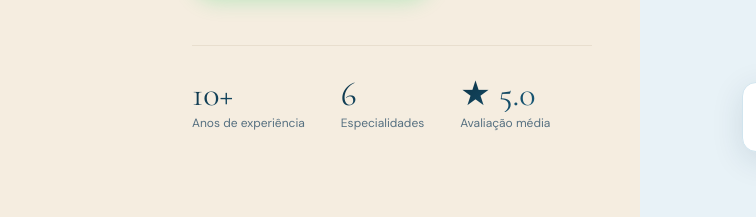
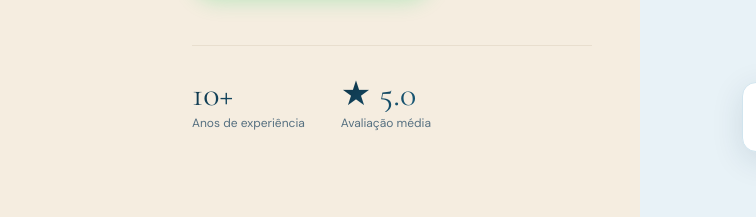
Before and after one commit to EduardoFreitas23/landing-page-responsiva, a plain HTML site: page index.html in a window 1280 px wide. Shown: the part 594-811 px from the top of the page, 0-756 px from the left. Drawn offline with nearby package versions, Linux system fonts and the light colour scheme.

Commit message:
fix: remove stat especialidades e força modo claro em todos os dispositivos

```diff
--- a/index.html
+++ b/index.html
@@ -2,11 +2,13 @@
 <html lang="pt-BR">
 <head>
   <meta charset="UTF-8" />
+  <meta name="color-scheme" content="light">
   <meta name="viewport" content="width=device-width, initial-scale=1.0" />
   <title>Dra. Cristiana Cardoso — Odontologia</title>
   <link href="https://fonts.googleapis.com/css2?family=Cormorant+Garamond:ital,wght@0,300;0,400;0,500;1,300;1,400&family=DM+Sans:opsz,wght@9..40,300;9..40,400;9..40,500&display=swap" rel="stylesheet">
   <style>
     :root {
+      color-scheme: light;
       --navy:      #0d3347;
       --blue:      #1a6080;
       --blue-mid:  #2a7898;
@@ -27,8 +29,8 @@
     html { scroll-behavior: smooth; }
     body {
       font-family: 'DM Sans', sans-serif;
-      background: var(--sand);
-      color: var(--text);
+      background: #f5ede0 !important;
+      color: #0d1f2d !important;
       font-size: 16px;
       line-height: 1.6;
       overflow-x: hidden;
@@ -47,7 +49,7 @@
     /* NAVBAR */
     nav {
       position: fixed; top: 0; left: 0; right: 0; z-index: 100;
-      background: rgba(245,237,224,0.95);
+      background: rgba(245,237,224,0.98) !important;
       backdrop-filter: blur(14px);
       border-bottom: 0.5px solid var(--sand-dark);
       padding: 0 36px; height: 68px;
@@ -760,7 +762,7 @@
     </div>
     <div class="hero-stats">
       <div><div class="stat-num">10+</div><div class="stat-lbl">Anos de experiência</div></div>
-      <div><div class="stat-num">6</div><div class="stat-lbl">Especialidades</div></div>
+
       <div><div class="stat-num">★ 5.0</div><div class="stat-lbl">Avaliação média</div></div>
     </div>
   </div>
```
